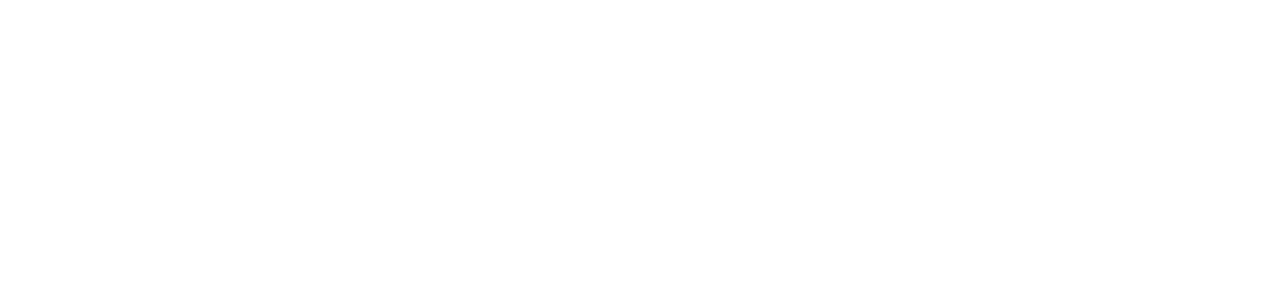
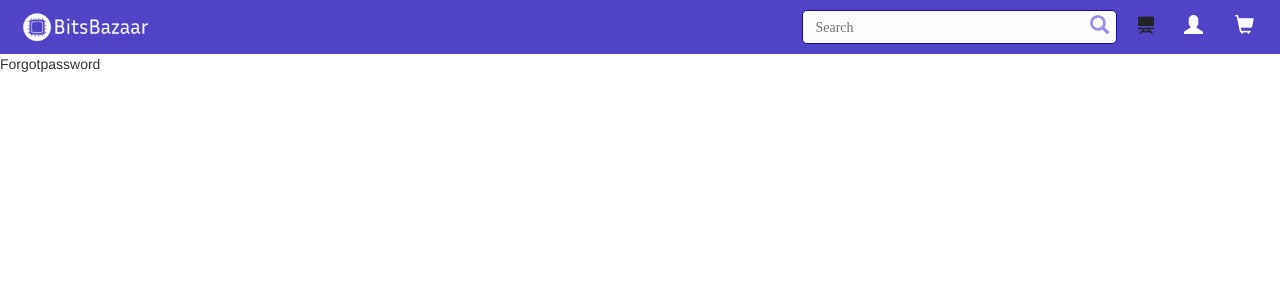
Before and after one commit to BryanL43/BitsBazaarOld, a React (Create React App) app: page /forgotpassword in a window 1280 px wide. Before the commit this address had no page. Shown: the top 300 px of the page. Built offline with nearby package versions, Linux system fonts and the light colour scheme; a web font is replaced by a local one.

Commit message:
refactor test

```diff
--- a/src/App.js
+++ b/src/App.js
@@ -3,6 +3,7 @@
 import Homepage from "./pages/Homepage";
 import Signin from "./pages/Signin";
 import Register from "./pages/Register";
+import Forgotpassword from "./pages/Forgotpassword";
 
 function App() {
   return (
@@ -14,6 +15,7 @@
               <Route index element={<Homepage/>} />
               <Route path="signin" element={<Signin />} />
               <Route path="register" element={<Register />} />
+              <Route path="forgotpassword" element={<Forgotpassword />} />
             </Route>
           </Routes>
         </BrowserRouter>
--- /dev/null
+++ b/src/pages/Forgotpassword.jsx
@@ -0,0 +1,13 @@
+import React from 'react'
+import Navbar from '../components/Navbar';
+
+const Forgotpassword = () => {
+  return (
+    <div>
+        <Navbar />
+        <div>Forgotpassword</div>
+    </div>
+  )
+}
+
+export default Forgotpassword
--- a/src/pages/Signin.jsx
+++ b/src/pages/Signin.jsx
@@ -24,7 +24,7 @@
                       <i id="visIcon" className={`glyphicon glyphicon-eye-${pwdVis ? 'close' : 'open'}`}></i>
                       </button>
                   </div>
-                  <p>Forgot your password? <Link to="">Click here</Link></p>
+                  <p>Forgot your password? <Link to="/forgotpassword">Click here</Link></p>
                   <button id="submitBtn" type="submit">Sign In</button>
                   <p>Don't have a BitsBazaar account? <Link to="/register">Create an account</Link></p>
               </form>
```
